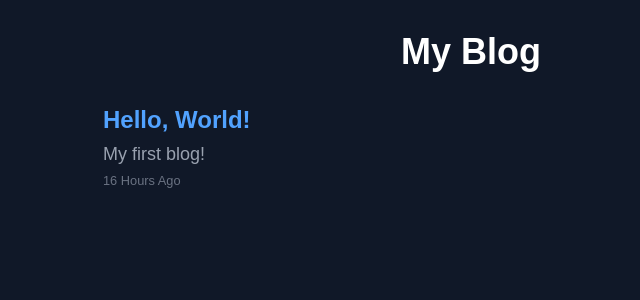
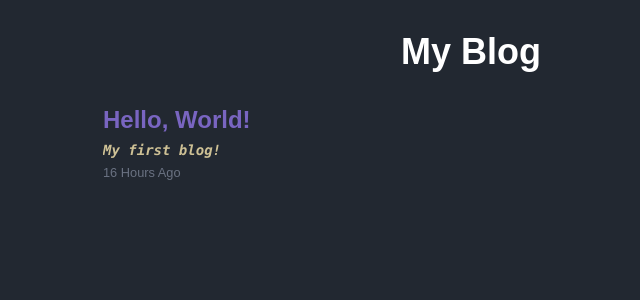
Before and after one commit to parthempiric/parthka, a Next.js app: page / in a window 1280 px wide. Shown: the top 300 px of the page, without its empty margins (169-809 px from the left). Built offline with nearby package versions, Linux system fonts and the light colour scheme.

Commit message:
change color theme

```diff
--- a/app/globals.css
+++ b/app/globals.css
@@ -5,6 +5,13 @@
 @tailwind components;
 @tailwind utilities;
 
+@theme {
+   --color-p-primary: #483AA0;
+   --color-p-lite: #7965c1;
+   --color-p-secondary: #fae8af;
+   --color-p-bg: #222831;
+}
+
 /* You can add any custom global styles here */
 body {
   font-family: Arial, Helvetica, sans-serif;
--- a/app/page.tsx
+++ b/app/page.tsx
@@ -10,7 +10,7 @@ export const metadata: Metadata = {
 export default function Home() {
   const allPostsData = getSortedPostsData();
   return (
-    <div className="bg-gray-900 text-white min-h-screen">
+    <div className="bg-p-bg text-white min-h-screen">
       <div className="max-w-3xl mx-auto px-4 py-8">
         <header className="text-center mb-8">
           <h1 className="text-4xl font-bold">My Blog</h1>
@@ -19,11 +19,11 @@ export default function Home() {
           <ul>
             {allPostsData.map(({ id, date, title, description }) => (
               <li key={id} className="mb-4">
-                <Link href={`/posts/${id}`} className="text-2xl font-bold text-blue-400 hover:underline">
+                <Link href={`/posts/${id}`} className="text-2xl font-bold text-p-lite hover:underline hover:text-p-primary">
                   {title}
                 </Link>
                 <br />
-                <p className="text-gray-400 text-lg mt-1">{description}</p>
+                <p className="text-sm mt-1 font-mono italic line-clamp-2 text-ellipsis text-p-secondary font-bold opacity-80">{description}</p>
                 <small className="text-gray-500">
                   <time dateTime={date} className='capitalize'>{formatRelativeTime(date)}</time> {/* Use formatRelativeTime */}
                 </small>
--- a/app/posts/[id]/page.tsx
+++ b/app/posts/[id]/page.tsx
@@ -25,7 +25,7 @@ export default async function Post({ params }: { params: { id: string } }) {
   const postData = await getPostData((await params).id);
 
   return (
-    <div className="bg-gray-900 text-white min-h-screen">
+    <div className="bg-p-bg text-white min-h-screen">
       <div className="max-w-3xl mx-auto px-4 py-8">
         <article>
           <h1 className="text-4xl font-bold mb-4">{postData.title}</h1>
--- a/posts/1-hello-world.md
+++ b/posts/1-hello-world.md
@@ -11,6 +11,6 @@ Currently i am student of CS/B Tech, live in India.
 
 Today i created this website for my blogs, I'll share stuff about Computers, Linux, WebDev, Compiter, and Life.
 
-And currently i learn English so writing blogs is helpful for English practice.
+And currently i am learn English so writing blogs is helpful for English practice.
 
 [My GitHub](https://github.com/pdegama)
```
Also changed, not shown: 1 other file (tests, documents, lock files or other folders).
